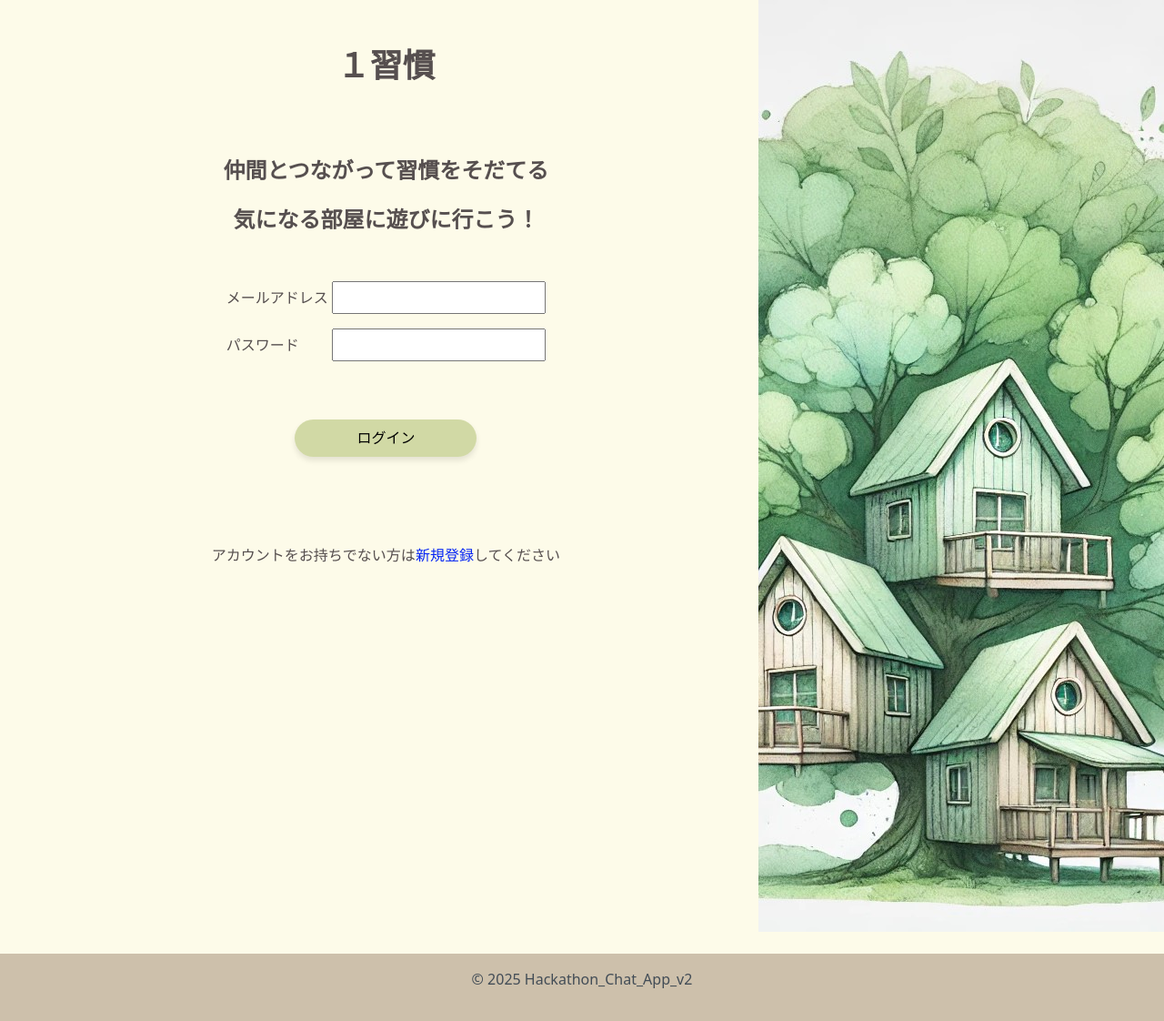
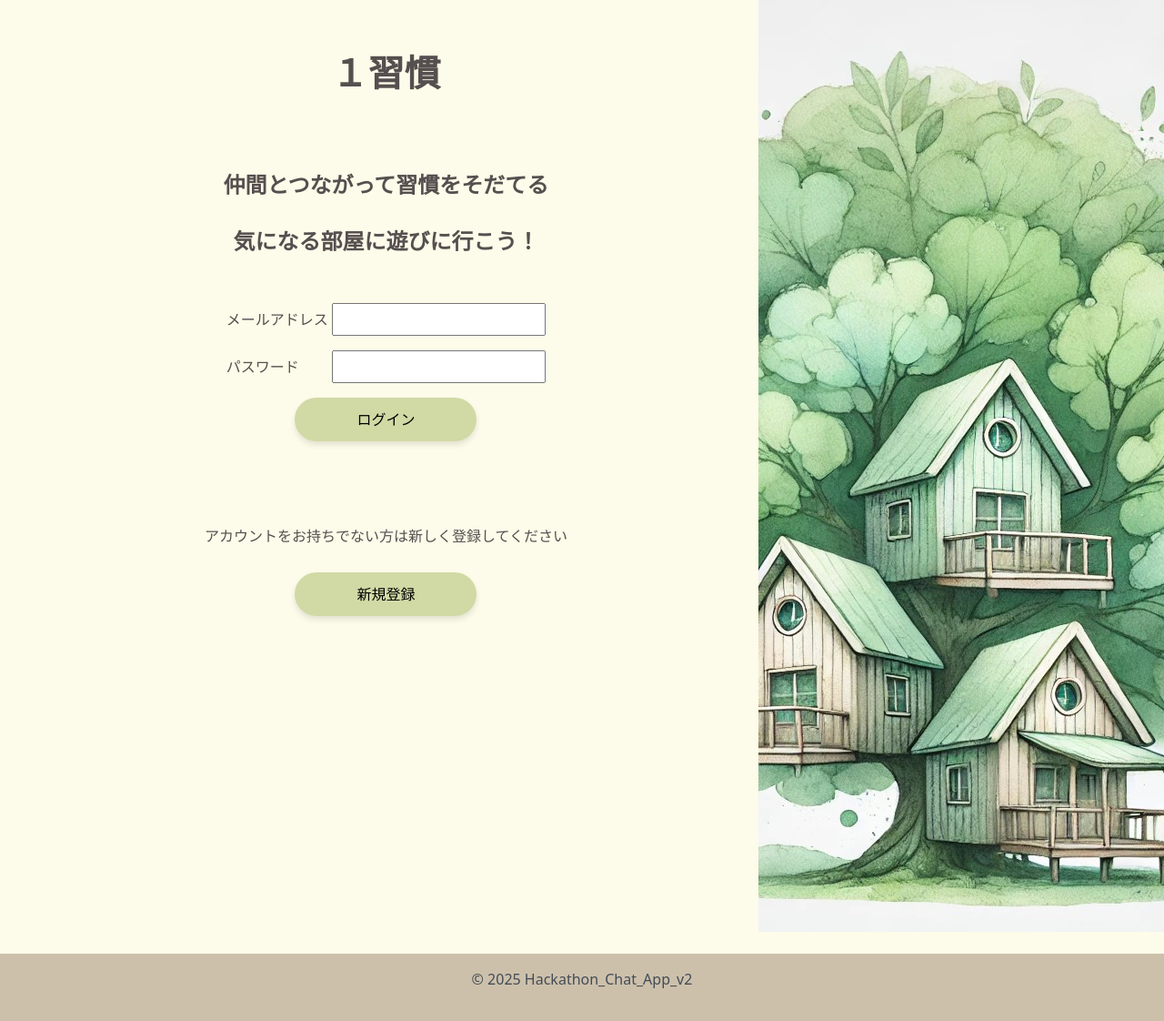
Before and after one commit to tama2407/hackathon_chat_app_v2, a Flask app: page /auth/login in a window 1280 px wide. Shown: the part 160-1282 px from the top of the page at 91% size. Run offline with Flask 3, Linux system fonts and the light colour scheme.

Commit message:
フォームとボタンの大きさを揃えた

```diff
--- a/static/css/components/buttons.css
+++ b/static/css/components/buttons.css
@@ -6,6 +6,7 @@
   background-color: var(--color-dark-green);
   padding: var(--spacing-sm) var(--spacing-md);
   width: 200px;
+  line-height: 32px;
   margin: 0 auto;
   border: none;
   border-radius: var(--border-radius-btn);
@@ -22,6 +23,7 @@
 .btn-secondary {
   background-color: var(--color-secondary);
   color: var(--color-text-primary);
+  line-height: 32px;
 }
 
 .btn-secondary:hover {
@@ -31,6 +33,7 @@
 .btn-danger {
   background-color: var(--color-danger);
   color: var(--color-text-primary);
+  line-height: 32px;
 }
 
 .btn-danger:hover {
@@ -46,6 +49,7 @@
   color: var(--color-base);
   padding: var(--spacing-sm) var(--spacing-md);
   width: 200px;
+  line-height: 32px;
   border: none;
   border-radius: var(--border-radius-btn);
   box-shadow: var(--shadow-md);
@@ -56,5 +60,6 @@
 .azuki-btn:hover {
   background-color: var(--color-brawn);
   color: var(--color-dark-red);
+  line-height: 32px;
   transition: background-color 0.2s, transform 0.2s;
 }
--- a/static/css/components/forms.css
+++ b/static/css/components/forms.css
@@ -6,11 +6,13 @@
   display: block;
   margin-bottom: var(--spacing-md);
   font-weight: 500;
+  line-height: 32px;
 }
 
 .form-input,
 .form-textarea {
   width: 100%;
+  line-height: 32px;
   padding: var(--spacing-sm);
   border: var(--border-width) solid var(--color-gray);
   border-radius: var(--border-radius-md);
@@ -25,5 +27,6 @@
 
 .form-textarea {
   resize: vertical;
+  line-height: 32px;
   min-height: 80px;
 }
--- a/static/css/pages/auth.css
+++ b/static/css/pages/auth.css
@@ -23,7 +23,7 @@
 
 .auth-form-container {
   max-width: 500;
-  line-height: 2.0;
+  line-height: 32px;
   margin: var(--spacing-lg) auto;
   padding: var(--spacing-lg);
   background: var(--color-bg-primary);
@@ -33,12 +33,12 @@
 .auth-container h1 {
   margin-bottom: var(--spacing-lg);
   text-align: center;
-  font-size: 36px;
+  font-size: 40px;
   line-height: 4.0;
 }
 
 .auth-container h2 {
-  margin-bottom: var(--spacing-md);
+  margin-bottom: var(--spacing-lg);
   text-align: center;
   font-size: 24px;
 }
--- a/templates/auth/login.html
+++ b/templates/auth/login.html
@@ -11,6 +11,7 @@
       <h1>１習慣</h1>
       <h2>仲間とつながって習慣をそだてる</h2>
       <h2>気になる部屋に遊びに行こう！</h2>
+
       <div class="auth-form-container">
         <form method="POST" action="{{ url_for('auth.login') }}" class="form-group">
           <div class="form-label">
@@ -22,13 +23,17 @@
             <input type="password" id="password" name="password" required minlength="8"
               pattern="(?=.*[a-z])(?=.*[A-Z])(?=.*\d)[a-zA-Z\d@$!%*?&]{8,}" title="大文字・小文字・数字を含む8文字以上のパスワードを入力してください">
           </div>
+          <button type="submit" class="btn-primary">ログイン</button>
+        </form>
       </div>
-      <button type="submit" class="btn-primary">ログイン</button>
-      </form>
-      <div class="auth-form-container"></div>
-      <p class="auth-link">アカウントをお持ちでない方は<a href="{{ url_for('auth.signup') }}">新規登録</a>してください</p>
+
+      <div class="auth-form-container">
+        <p>アカウントをお持ちでない方は新しく登録してください</p>
+        <form method="GET" action="{{ url_for('auth.signup') }}" class="form-group">
+          <button type="submit" class="btn-primary">新規登録</button>
+        </form>
+      </div>
     </div>
   </div>
-  <div>
-  </div>
-  {% endblock %}
+</div>
+{% endblock %}
--- a/templates/auth/signup.html
+++ b/templates/auth/signup.html
@@ -3,6 +3,7 @@
 {% block title %} 新規登録 {% endblock %}
 
 {% block content %}
+<div class="auth-wrapper">
   <div class="auth-container">
     <h1>アカウント作成</h1>
     <form method="POST" action="{{ url_for('auth.signup') }}">
@@ -28,4 +29,5 @@
     </form>
     <p class="auth-link">すでにアカウントをお持ちの方は<a href="{{ url_for('auth.login') }}">ログイン</a>してください</p>
   </div>
+</div>
 {% endblock %}
```
Lines whose indentation alone changed are shown as unchanged.
